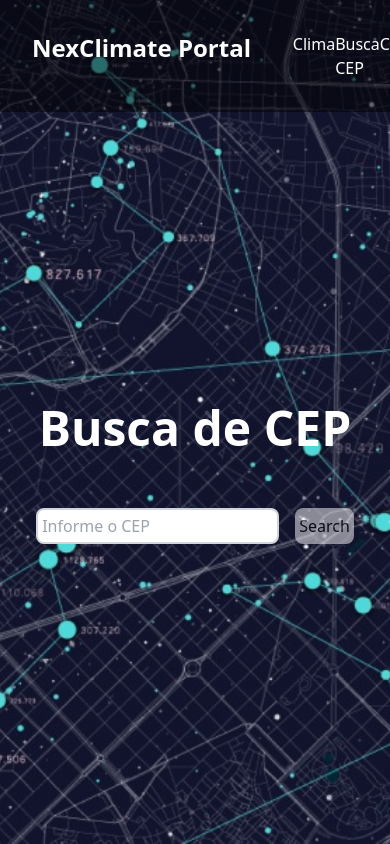
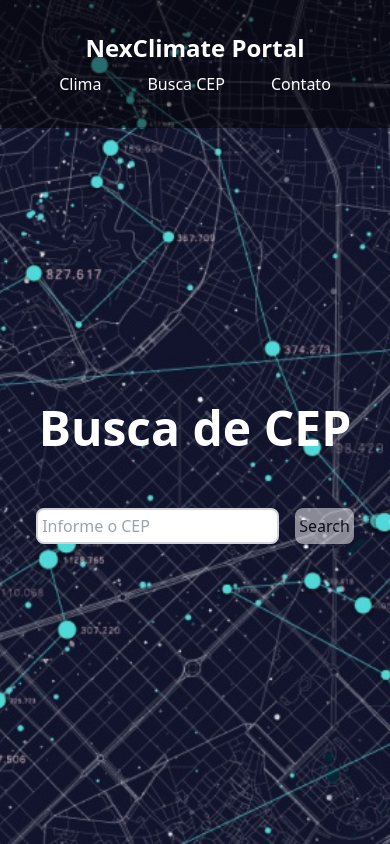
Before and after one commit to brandao-rafael/nexclimate-portal, a Next.js app: page /postalCode in a window 390 px wide. Built offline with nearby package versions, Linux system fonts and the light colour scheme.

Commit message:
style: make header responsive

```diff
--- a/package.json
+++ b/package.json
@@ -23,11 +23,12 @@
     "react": "18.2.0",
     "react-dom": "18.2.0",
     "react-router-dom": "^6.15.0",
-    "tailwindcss": "3.3.3",
     "typescript": "5.2.2"
   },
   "devDependencies": {
+    "@types/tailwindcss": "^3.1.0",
     "eslint-config-prettier": "^9.0.0",
-    "prettier": "^3.0.3"
+    "prettier": "^3.0.3",
+    "tailwindcss": "^3.3.3"
   }
 }
--- a/src/app/components/header.tsx
+++ b/src/app/components/header.tsx
@@ -3,9 +3,9 @@ import React from 'react';
 
 const Header: React.FC = () => {
   return (
-    <header className='fixed top-0 flex justify-between p-8 bg-black/50 w-screen'>
-      <h1 className='text-white font-bold text-2xl'>NexClimate Portal</h1>
-      <div className='w-1/5 flex justify-between text-white'>
+    <header className='fixed top-0 flex flex-col md:flex-row justify-center md:justify-between p-8 bg-black/50 w-screen'>
+      <h1 className='text-white font-bold text-2xl self-center'>NexClimate Portal</h1>
+      <div className='w-5/6 sm:w-1/3 flex self-center mt-2 justify-between text-white'>
         <Link href="/">Clima</Link>
         <Link href="/postalCode">Busca CEP</Link>
         <Link href="/contact">Contato</Link>
--- a/tailwind.config.ts
+++ b/tailwind.config.ts
@@ -3,11 +3,16 @@ import type { Config } from 'tailwindcss'
 const config: Config = {
   content: [
     './src/pages/**/*.{js,ts,jsx,tsx,mdx}',
-    './src/components/**/*.{js,ts,jsx,tsx,mdx}',
+    './src/app/components/**/*.{js,ts,jsx,tsx,mdx}',
     './src/app/**/*.{js,ts,jsx,tsx,mdx}',
   ],
   theme: {
     extend: {
+      screens: {
+        'sm': '576px',
+        'md': '960px',
+        'lg': '1440px',
+      },
       backgroundImage: {
         'gradient-radial': 'radial-gradient(var(--tw-gradient-stops))',
         'gradient-conic':
```
Also changed, not shown: 2 other files (tests, documents, lock files or other folders).
